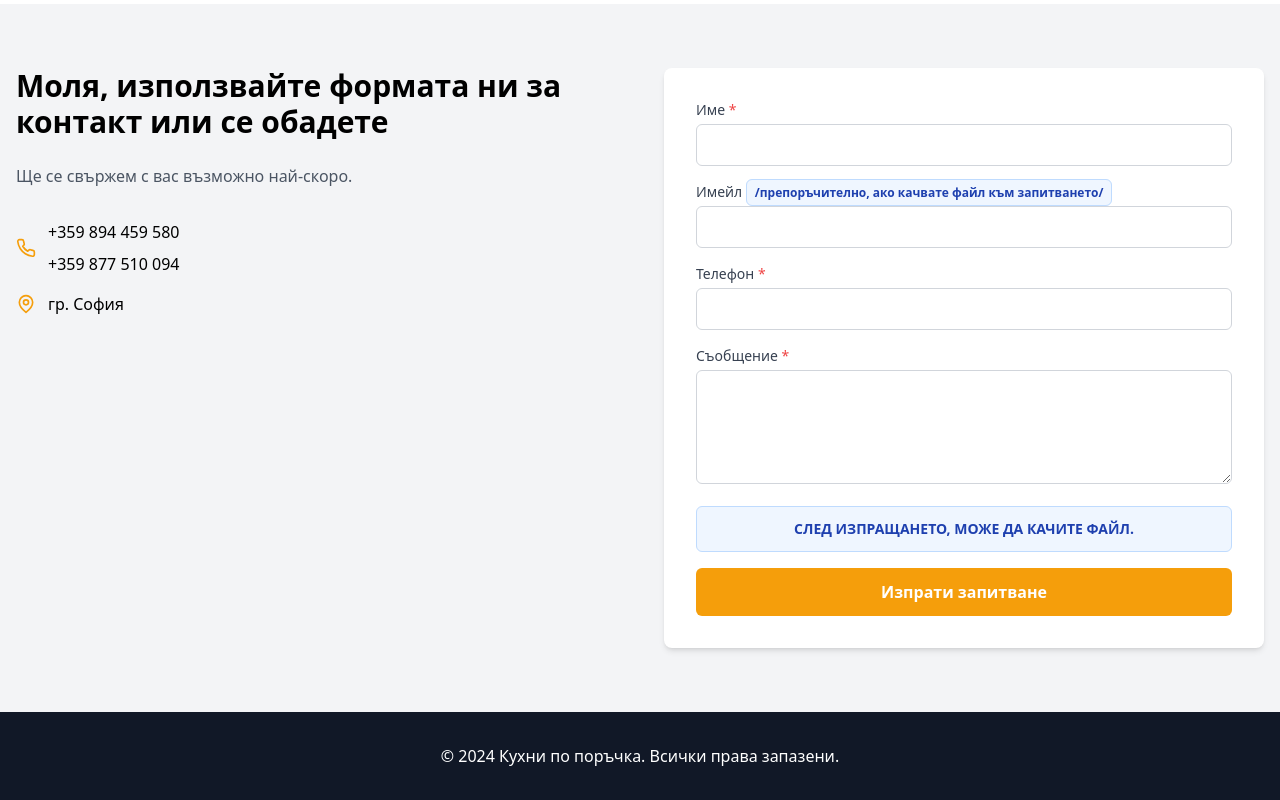
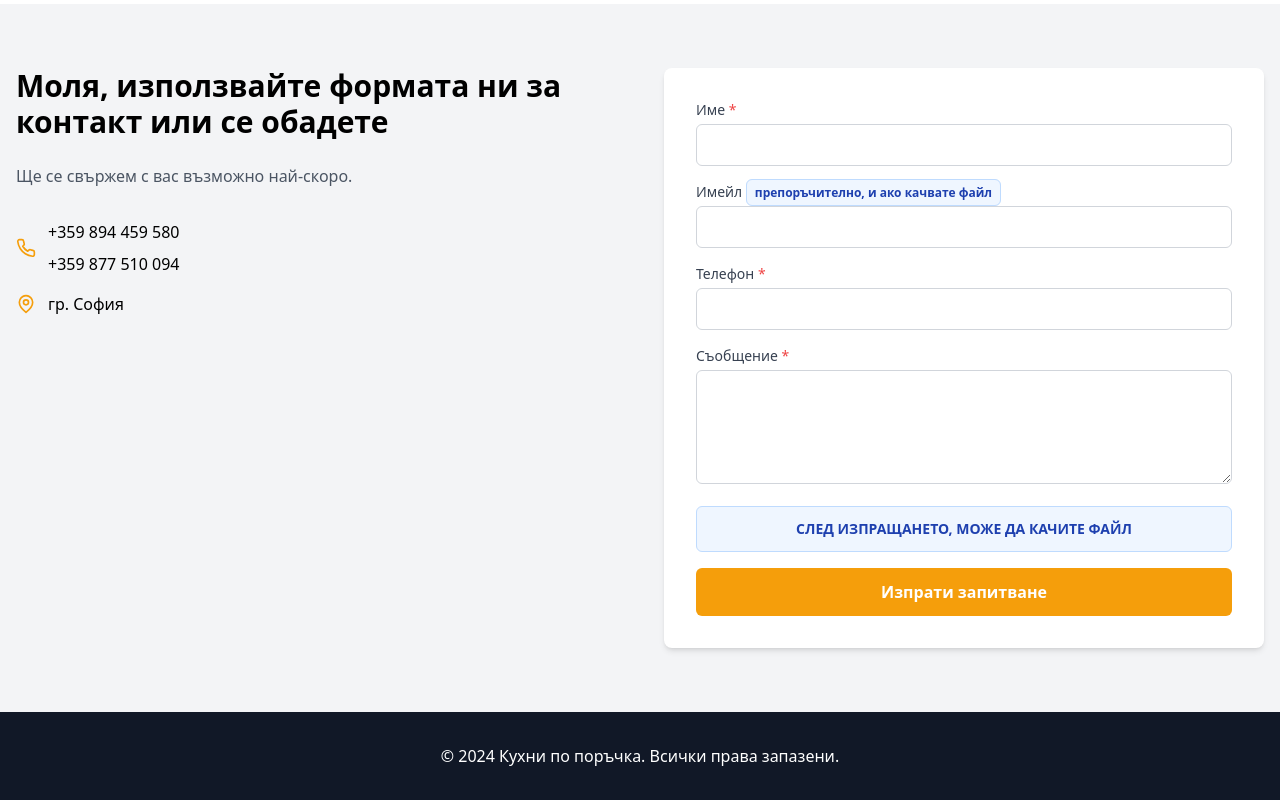
Before and after one commit to rozenro/kuhnite, a React (Vite) app: page / in a window 1280 px wide. Shown: the part 976-1776 px from the top of the page. Built offline with nearby package versions, Linux system fonts and the light colour scheme.

Commit message:
Updated App.tsx

```diff
--- a/src/App.tsx
+++ b/src/App.tsx
@@ -165,7 +165,7 @@ function App() {
                   </div>
                   <div>
                     <label className="block text-sm font-medium text-gray-700 mb-1">
-                      Имейл <span className="bg-blue-50 border border-blue-200 text-blue-800 text-xs font-semibold px-2 py-1 rounded-md">/препоръчително, ако качвате файл към запитването/</span>
+                      Имейл <span className="bg-blue-50 border border-blue-200 text-blue-800 text-xs font-semibold px-2 py-1 rounded-md">препоръчително, и ако качвате файл</span>
                     </label>
                     <input
                       type="email"
@@ -199,7 +199,7 @@ function App() {
                     ></textarea>
                   </div>
                   <p className="bg-blue-50 border border-blue-200 text-blue-800 text-sm font-semibold p-3 rounded-md text-center">
-                    СЛЕД ИЗПРАЩАНЕТО, МОЖЕ ДА КАЧИТЕ ФАЙЛ.
+                    СЛЕД ИЗПРАЩАНЕТО, МОЖЕ ДА КАЧИТЕ ФАЙЛ
                   </p>
                   <button
                     type="submit"
```
